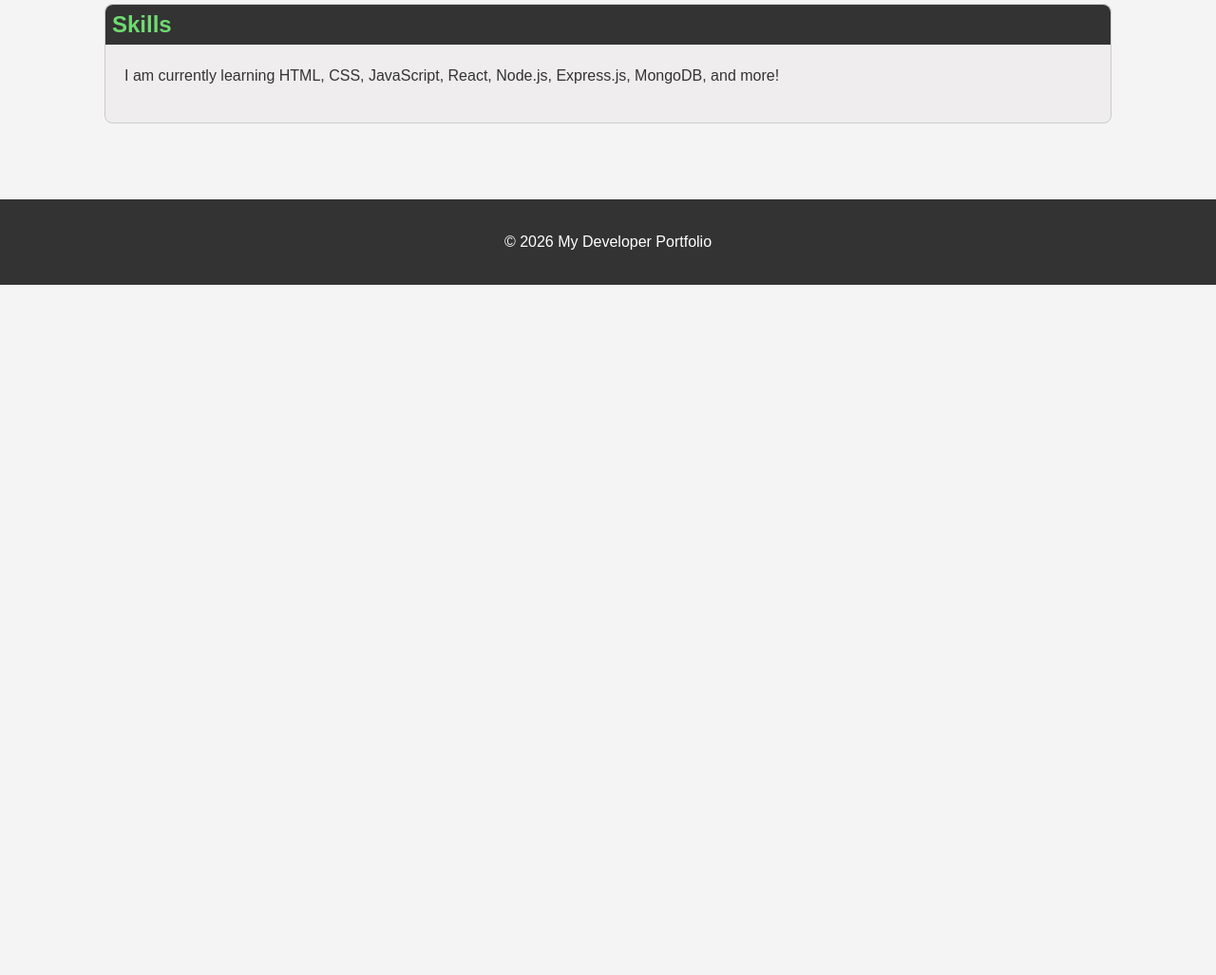
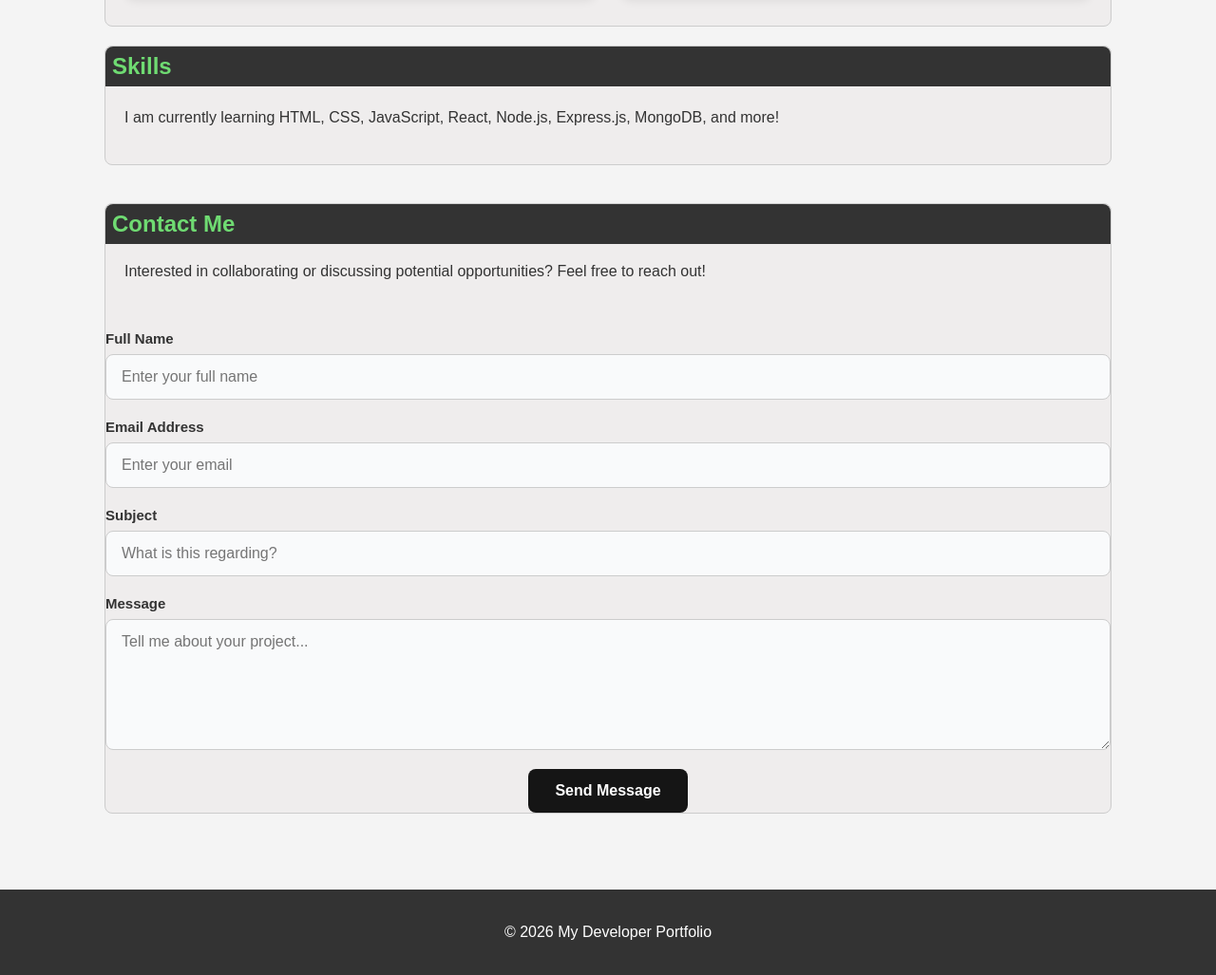
Before and after one commit to LA9021/Developer-Portfolio, a plain HTML site: page index.html in a window 1280 px wide. Shown: the part 1543-2570 px from the top of the page at 95% size. Before the commit the page ends 1843 px from the top, so only its background shows below. Drawn offline with Linux system fonts and the light colour scheme.

Commit message:
Project Section and Contact Form Completed + HTML Nesting Errors Fixed

```diff
--- a/index.html
+++ b/index.html
@@ -1,11 +1,13 @@
 <!DOCTYPE html>
 <html lang="en">
+
 <head>
     <meta charset="UTF-8">
     <meta name="viewport" content="width=device-width, initial-scale=1.0">
     <link rel="stylesheet" href="style.css">
     <title> Developer Portfolio </title>
 </head>
+
 <body>
     <nav>
         <ul>
@@ -25,8 +27,10 @@
     <main>
         <section id="about">
             <h2> About Me </h2>
-                <p> I am developing my skills as a software developer. My end goal is to be able to create websites, web applications, mobile applications, social media platforms, ecommerce stores and more!</p>
-                <p> I want to be able to tie all these digital ecosystems together into one cohesive and seamless environment for users to interface with.</p>
+            <p> I am developing my skills as a software developer. My end goal is to be able to create websites, web
+                applications, mobile applications, social media platforms, ecommerce stores and more!</p>
+            <p> I want to be able to tie all these digital ecosystems together into one cohesive and seamless
+                environment for users to interface with.</p>
         </section>
 
         <section id="projects">
@@ -113,7 +117,8 @@
                     <h3>Limit Zero Motivational Blog</h3>
 
                     <p>
-                            A motivational blog focused on helping individuals reach their full potential and overcome challenges.
+                        A motivational blog focused on helping individuals reach their full potential and overcome
+                        challenges.
                     </p>
 
                     <div class="project-tech">
@@ -128,10 +133,9 @@
                     </div>
 
                 </article>
+            </div>
+        </section>
 
-                </div>
-
-            </section>
 
         <section id="skills">
             <h2> Skills </h2>
@@ -139,10 +143,49 @@
 
         </section>
 
+        <section id="contact">
+            <h2> Contact Me </h2>
+            <p> Interested in collaborating or discussing potential opportunities? Feel free to reach out!</p>
+
+            <form id="contact-form">
+                <div class="form-group">
+                    <label for="name">Full Name</label>
+                    <input type="text" id="name" name="name" placeholder="Enter your full name" autocomplete="name"
+                        required>
+                </div>
+
+                <div class="form-group">
+                    <label for="email">Email Address</label>
+                    <input type="email" id="email" name="email" placeholder="Enter your email" autocomplete="email"
+                        required>
+                </div>
+
+                <div class="form-group">
+                    <label for="subject">Subject</label>
+                    <input type="text" id="subject" name="subject" placeholder="What is this regarding?" required>
+                </div>
+
+                <div class="form-group">
+                    <label for="message">Message</label>
+                    <textarea id="message" name="message" rows="6" placeholder="Tell me about your project..."
+                        required></textarea>
+                </div>
+
+                <button type="submit" class="submit-btn">
+                    Send Message
+                </button>
+
+            </form>
+
+        </section>
+        </div>
+
     </main>
 
     <footer>
         <p>&copy; 2026 My Developer Portfolio</p>
     </footer>
+
 </body>
+
 </html>
--- a/style.css
+++ b/style.css
@@ -34,8 +34,8 @@ nav ul {
 }
 
 nav ul li {
-   /* margin: 0 15px;*/
-   /* Removed margin to make the navigation items evenly spaced, and the code might not be necessary */
+    /* margin: 0 15px;*/
+    /* Removed margin to make the navigation items evenly spaced, and the code might not be necessary */
     padding: 20px 0;
 }
 
@@ -67,12 +67,14 @@ header img {
     object-fit: cover;
     margin-bottom: 1rem;
     margin-top: 1rem;
+    border: 3px solid #fff;
 }
 
 .header-content {
     background-color: #333;
     padding: 1.5rem;
     border-radius: 8px;
+    border: 7px solid #fff;
 }
 
 /*Main Content Styles */
@@ -81,7 +83,7 @@ main {
     max-width: 1100px;
     margin: 40px auto;
     padding: 20px;
-   /* border: solid 1px #ccc; */
+    /* border: solid 1px #ccc; */
 }
 
 /* Sections */
@@ -116,7 +118,9 @@ section p {
 
     gap: 25px;
 
-    margin-top: 30px;
+    margin: 30px 20px;
+
+
 }
 
 /* PROJECT CARDS */
@@ -133,7 +137,7 @@ section p {
     box-shadow: 0 4px 10px rgba(0, 0, 0, 0.08);
 
     transition: transform 0.3s ease,
-                box-shadow 0.3s ease;
+        box-shadow 0.3s ease;
 }
 
 .project-card h3 {
@@ -216,6 +220,108 @@ section p {
     background-color: #007c91;
 }
 
+/* CONTACT SECTION */
+
+#contact {
+    margin-top: 40px;
+}
+
+#contact h2 {
+    margin-bottom: 15px;
+}
+
+#contact>p {
+    margin-bottom: 30px;
+    line-height: 1.6;
+}
+
+/* CONTACT FORM */
+
+#contact-form {
+    display: flex;
+    flex-direction: column;
+    gap: 20px;
+}
+
+/* FORM GROUPS */
+
+.form-group {
+    display: flex;
+    flex-direction: column;
+    gap: 8px;
+}
+
+.form-group label {
+    font-weight: 600;
+    font-size: 15px;
+    color: #333;
+}
+
+/* FORM INPUTS */
+
+.form-group input,
+.form-group textarea {
+    width: 100%;
+    padding: 14px 16px;
+
+    border: 1px solid #ccc;
+    border-radius: 8px;
+
+    background-color: #f9fafb;
+    color: #222;
+
+    font-family: inherit;
+    font-size: 16px;
+
+    box-sizing: border-box;
+
+    transition: border-color 0.3s ease,
+        box-shadow 0.3s ease;
+}
+
+/* INPUT FOCUS EFFECTS */
+
+.form-group input:focus,
+.form-group textarea:focus {
+    outline: 2px solid #007c91;
+    outline-offset: 2px;
+    border-color: #007c91;
+
+    box-shadow: 0 0 0 3px rgba(0, 124, 145, 0.12);
+}
+
+/* SUBMIT BUTTON */
+
+.submit-btn {
+    background-color: #151515;
+    color: white;
+
+    padding: 14px 28px;
+
+    border: none;
+    border-radius: 8px;
+
+    font-size: 16px;
+    font-weight: 600;
+
+    cursor: pointer;
+
+    align-self: center;
+
+    transition: background-color 0.3s ease,
+        transform 0.3s ease;
+}
+
+.submit-btn:hover {
+    background-color: #007c91;
+    transform: translateY(-2px);
+}
+
+.submit-btn:focus-visible {
+    outline: 3px solid #007c91;
+    outline-offset: 3px;
+}
+
 
 /* Footer */
 
@@ -230,7 +336,7 @@ footer {
 /* Media Queries */
 
 @media (max-width: 600px) {
-    nav ul{
+    nav ul {
         flex-direction: column;
         align-items: center;
 
@@ -257,3 +363,18 @@ footer {
     }
 
 }
+
+/* MOBILE CONTACT FORM */
+
+@media (max-width: 600px) {
+
+    #contact {
+        padding: 20px;
+    }
+
+    .submit-btn {
+        width: 100%;
+        align-self: stretch;
+    }
+
+}
```
Lines whose indentation alone changed are shown as unchanged.
